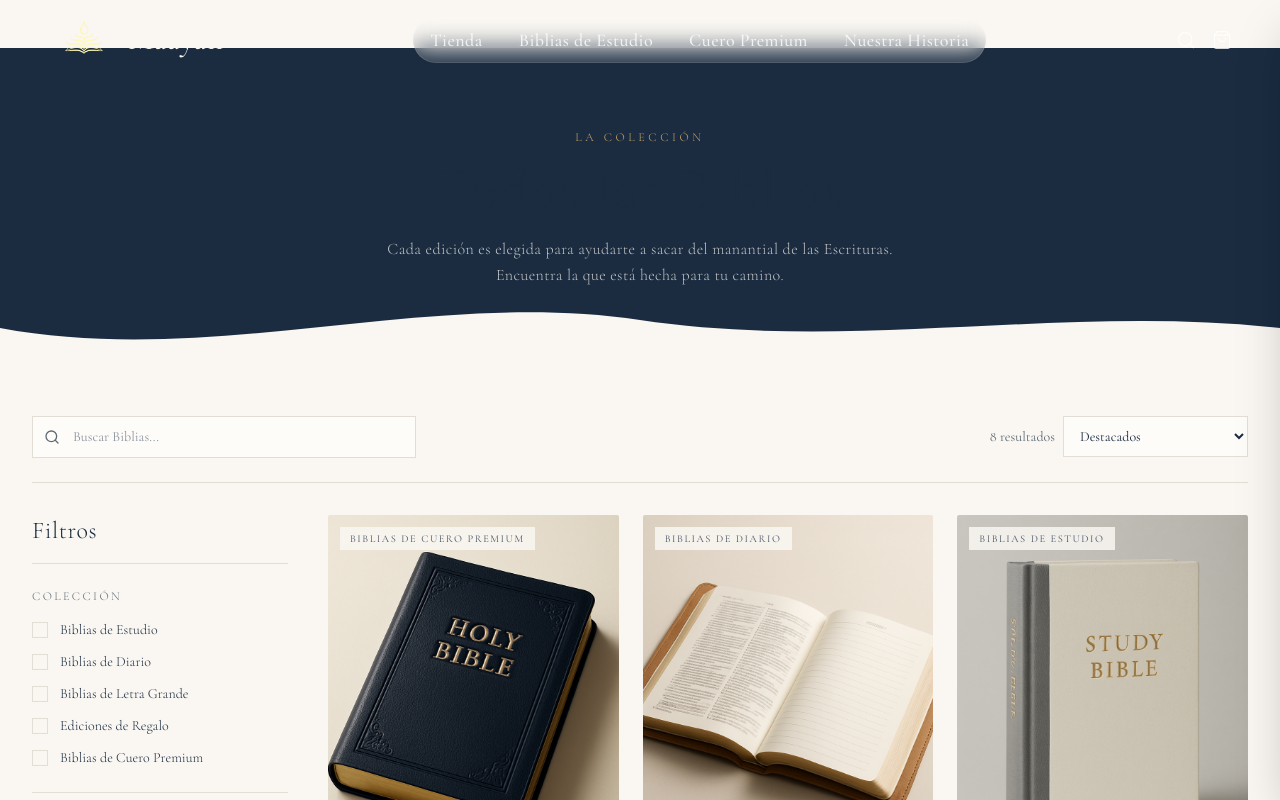
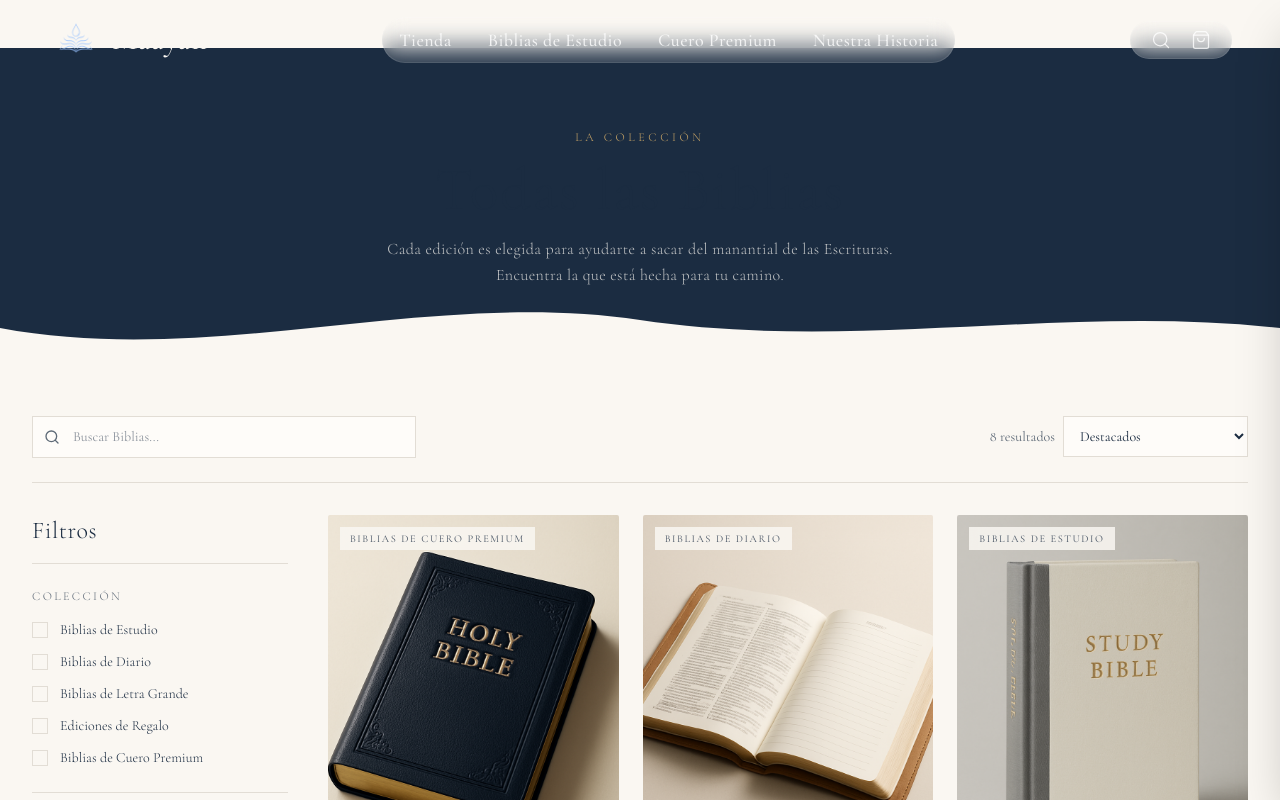
Before and after one commit to kete102/maayan, a Next.js app: page /shop in a window 1280 px wide. Shown: the top 800 px of the page. Built offline with nearby package versions, Linux system fonts and the light colour scheme.

Commit message:
fix(header): fix search icon and cart badge positioning

```diff
--- a/components/logo.tsx
+++ b/components/logo.tsx
@@ -16,18 +16,18 @@ export function Logo({
 		>
 			<span className="flex items-center gap-2">
 				<Image
-          src="/logo_v2.png"
+					src="/logo_v1.png"
 					alt="Maayan logo"
 					width={32}
 					height={32}
-          className="size-18 object-contain"
+					className="size-14 object-contain"
 				/>
-        <span className="font-serif text-3xl font-medium tracking-wide text-primary-foreground">
+				<span className="text-primary-foreground font-serif text-3xl font-medium tracking-wide">
 					Maayan
 				</span>
 			</span>
 			{showTagline && (
-        <span className="mt-1 pl-10 font-sans text-[0.6rem] uppercase tracking-[0.3em] text-muted-foreground">
+				<span className="text-muted-foreground mt-1 pl-10 font-sans text-[0.6rem] tracking-[0.3em] uppercase">
 					Las Escrituras que Fluyen
 				</span>
 			)}
--- a/components/site-header.tsx
+++ b/components/site-header.tsx
@@ -48,10 +48,10 @@ export function SiteHeader() {
 		<header
 			className={cn(
 				"fixed top-0 z-40 w-full p-4 transition-transform duration-300",
-        visible ? "translate-y-0" : "-translate-y-full",
+				visible ? "translate-y-0" : "-translate-y-full"
 			)}
 		>
-      <div className="mx-auto flex h-16 max-w-8xl items-center justify-between px-4 md:h-12 md:px-8">
+			<div className="max-w-8xl mx-auto flex h-16 items-center justify-between px-4 md:h-12 md:px-8">
 				<div className="flex items-center gap-3">
 					<button
 						type="button"
@@ -68,7 +68,7 @@ export function SiteHeader() {
 					<Logo />
 				</div>
 
-        <nav className="hidden items-center rounded-full border border-white/10 bg-white/5 px-4 py-2 backdrop-blur-md gap-9 md:flex">
+				<nav className="hidden items-center gap-9 rounded-full border border-white/10 bg-white/5 px-4 py-2 backdrop-blur-md md:flex">
 					{navLinks.map((link) => (
 						<Link
 							key={link.label}
@@ -80,11 +80,11 @@ export function SiteHeader() {
 					))}
 				</nav>
 
-        <div className="flex items-center gap-4">
+				<div className="flex items-center gap-1 rounded-full border border-white/10 bg-white/5 px-3 py-2 backdrop-blur-md">
 					<Link
 						href="/shop"
 						aria-label="Buscar"
-            className="hidden text-white/80 transition-colors hover:text-white sm:block"
+						className="hidden px-2 text-white/80 transition-colors hover:text-white sm:block"
 					>
 						<Search className="h-5 w-5" strokeWidth={1.5} />
 					</Link>
@@ -92,11 +92,11 @@ export function SiteHeader() {
 						type="button"
 						onClick={() => setIsOpen(true)}
 						aria-label="Abrir carrito"
-            className="relative text-white/80 transition-colors hover:text-white"
+						className="relative px-2 text-white/80 transition-colors hover:text-white"
 					>
 						<ShoppingBag className="h-5 w-5" strokeWidth={1.5} />
 						{count > 0 && (
-              <span className="absolute -right-2 -top-2 flex h-4 w-4 items-center justify-center rounded-full bg-gold text-[0.6rem] font-medium text-primary">
+							<span className="absolute -right-1 -top-2 flex h-4 w-4 items-center justify-center rounded-full bg-gold text-[0.6rem] font-medium text-primary">
 								{count}
 							</span>
 						)}
@@ -108,7 +108,7 @@ export function SiteHeader() {
 			<div
 				className={cn(
 					"overflow-hidden border-t border-white/10 bg-white/5 backdrop-blur-md transition-[max-height] duration-300 md:hidden",
-          mobileOpen ? "max-h-80" : "max-h-0",
+					mobileOpen ? "max-h-80" : "max-h-0"
 				)}
 			>
 				<nav className="flex flex-col gap-1 px-4 py-4">
--- a/package.json
+++ b/package.json
@@ -29,6 +29,8 @@
     "@types/react": "^19",
     "@types/react-dom": "^19",
     "postcss": "^8.5",
+    "prettier": "^3.9.4",
+    "prettier-plugin-tailwindcss": "^0.8.0",
     "tailwindcss": "^4.2.0",
     "typescript": "5.7.3"
   }
```
Also changed, not shown: 2 other files (tests, documents, lock files or other folders). Lines whose indentation alone changed are shown as unchanged.
